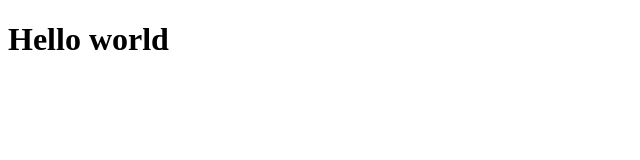
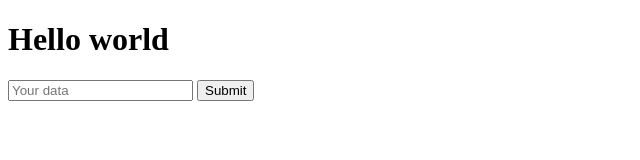
Before and after one commit to eldjer/project, a plain HTML site: page HTML course/index.html in a window 1280 px wide. Shown: the whole page, without its empty margins (0-640 px from the left). Drawn offline with Linux system fonts and the light colour scheme.

Commit message:
button added to html

```diff
--- a/HTML course/index.html
+++ b/HTML course/index.html
@@ -7,6 +7,12 @@
 </head>
 <body>
     <h1 id="head">Hello world</h1>
+    <div>
+        <form>
+            <input type="text" placeholder="Your data">
+            <button type="submit">Submit</button>
+        </form>
+    </div>
     <script src="script.js"></script>
 </body>
 </html>
```
